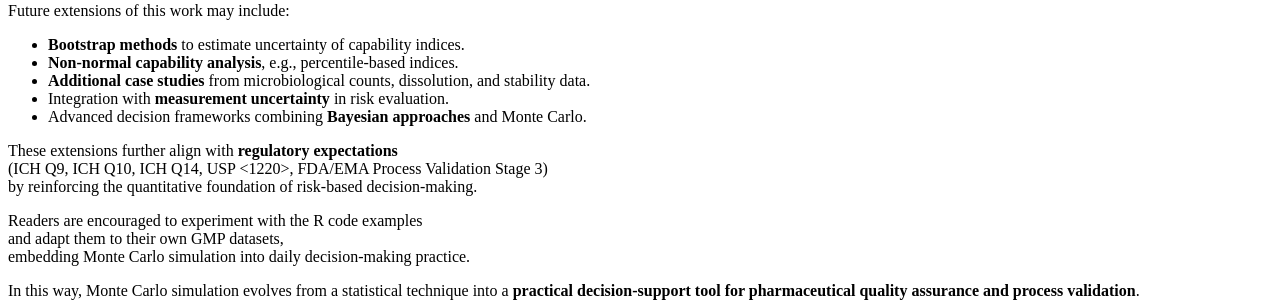
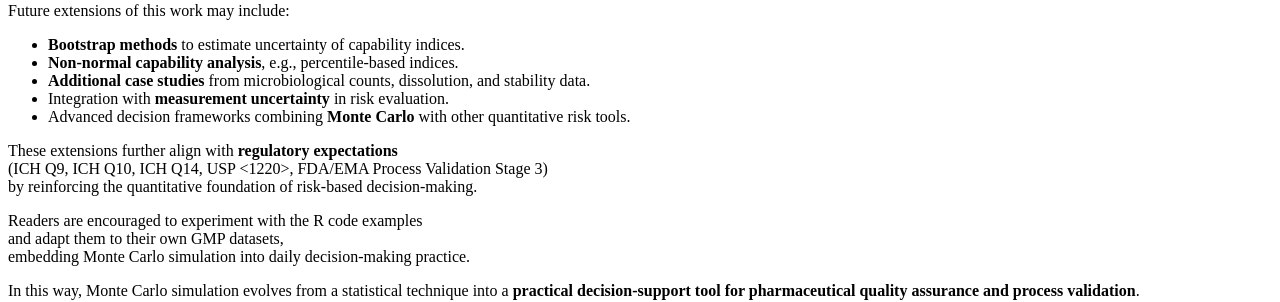
Before and after one commit to rbonfichi/monte-carlo-gmp-pharma, a Jekyll site: the page built from docs/chapters/chapter13_conclusions-nextsteps.md, in a window 1280 px wide. Shown: the part 510-812 px from the top of the page. Built offline with Jekyll 4.4.1, drawn with Linux system fonts in a browser that asks for light colours; our own code applies the rules of GitHub Pages for plain Markdown files.

Commit message:
Update chapter13_conclusions-nextsteps.md

```diff
--- a/docs/chapters/chapter13_conclusions-nextsteps.md
+++ b/docs/chapters/chapter13_conclusions-nextsteps.md
@@ -25,7 +25,7 @@ Future extensions of this work may include:
 - **Non-normal capability analysis**, e.g., percentile-based indices.
 - **Additional case studies** from microbiological counts, dissolution, and stability data.
 - Integration with **measurement uncertainty** in risk evaluation.
-- Advanced decision frameworks combining **Bayesian approaches** and Monte Carlo.
+- Advanced decision frameworks combining **Monte Carlo** with other quantitative risk tools.
 
 These extensions further align with **regulatory expectations**
 (ICH Q9, ICH Q10, ICH Q14, USP <1220>, FDA/EMA Process Validation Stage 3)
```
